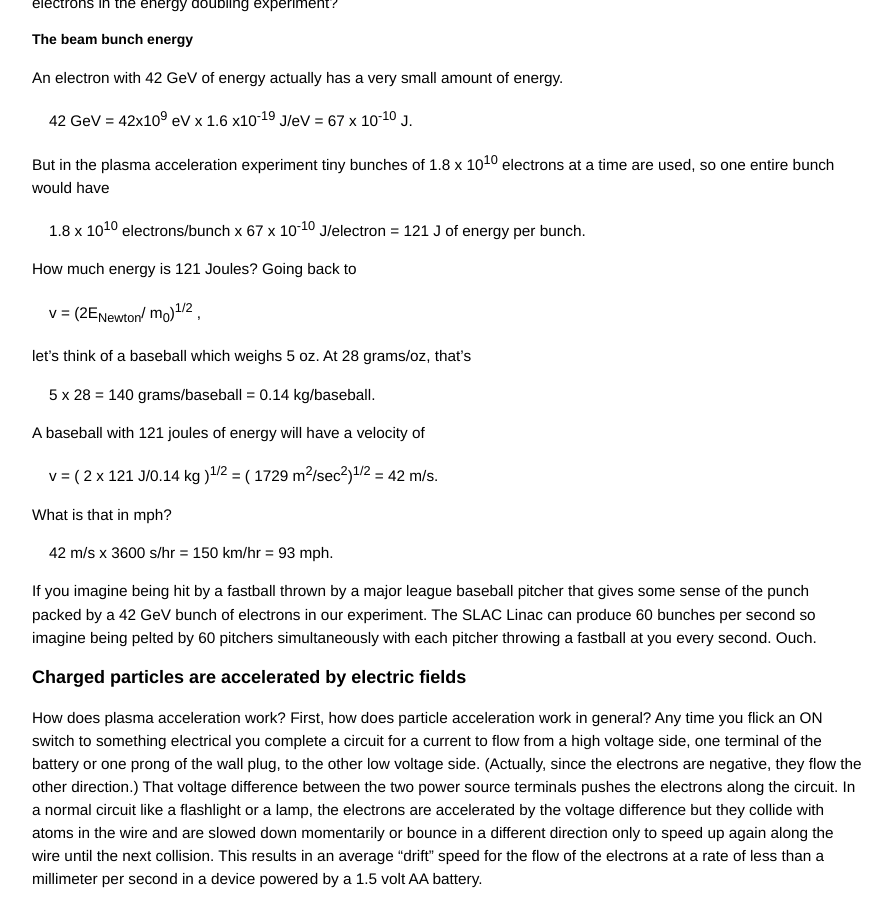
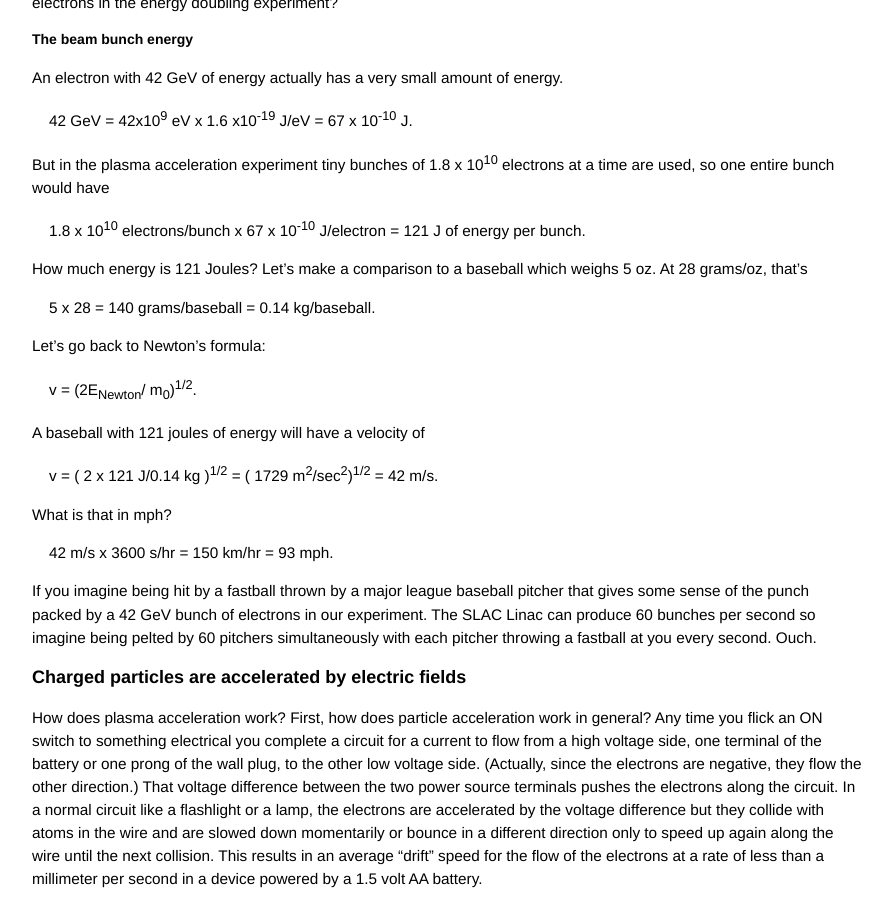
Before and after one commit to grbfacet/facet, a Jekyll site: the page built from beam-acceleration-tutorial.md, in a window 1280 px wide and 900 px high, scrolled down 2197 px. Shown: the whole window, without its empty margins (193-1085 px from the left). Built offline with Jekyll 4.4.1, drawn with Linux system fonts in a browser that asks for light colours.

Commit message:
Update beam-acceleration-tutorial.md

```diff
--- a/beam-acceleration-tutorial.md
+++ b/beam-acceleration-tutorial.md
@@ -88,13 +88,14 @@ But in the plasma acceleration experiment tiny bunches of 1.8 x 10<sup>10</sup>
 
 <span class="eq">1.8 x 10<sup>10</sup> electrons/bunch x 67 x 10<sup>-10</sup> J/electron =  121 J of energy per bunch.</span>
 
-How much energy is 121 Joules? Going back to
-
-<span class="eq">v = (2E<sub>Newton</sub>/ m<sub>0</sub>)<sup>1/2</sup> ,</span>
-
-let’s think of a baseball which weighs 5 oz. At 28 grams/oz, that’s
+How much energy is 121 Joules? Let's make a comparison to a baseball which weighs 5 oz.  At 28 grams/oz, that’s
 
 <span class="eq">5 x 28 = 140 grams/baseball = 0.14 kg/baseball.</span>
+
+Let's go back to Newton's formula:
+
+<span class="eq">v = (2E<sub>Newton</sub>/ m<sub>0</sub>)<sup>1/2</sup>.</span>
+
 
 A baseball with 121 joules of energy will have a velocity of
 
```
